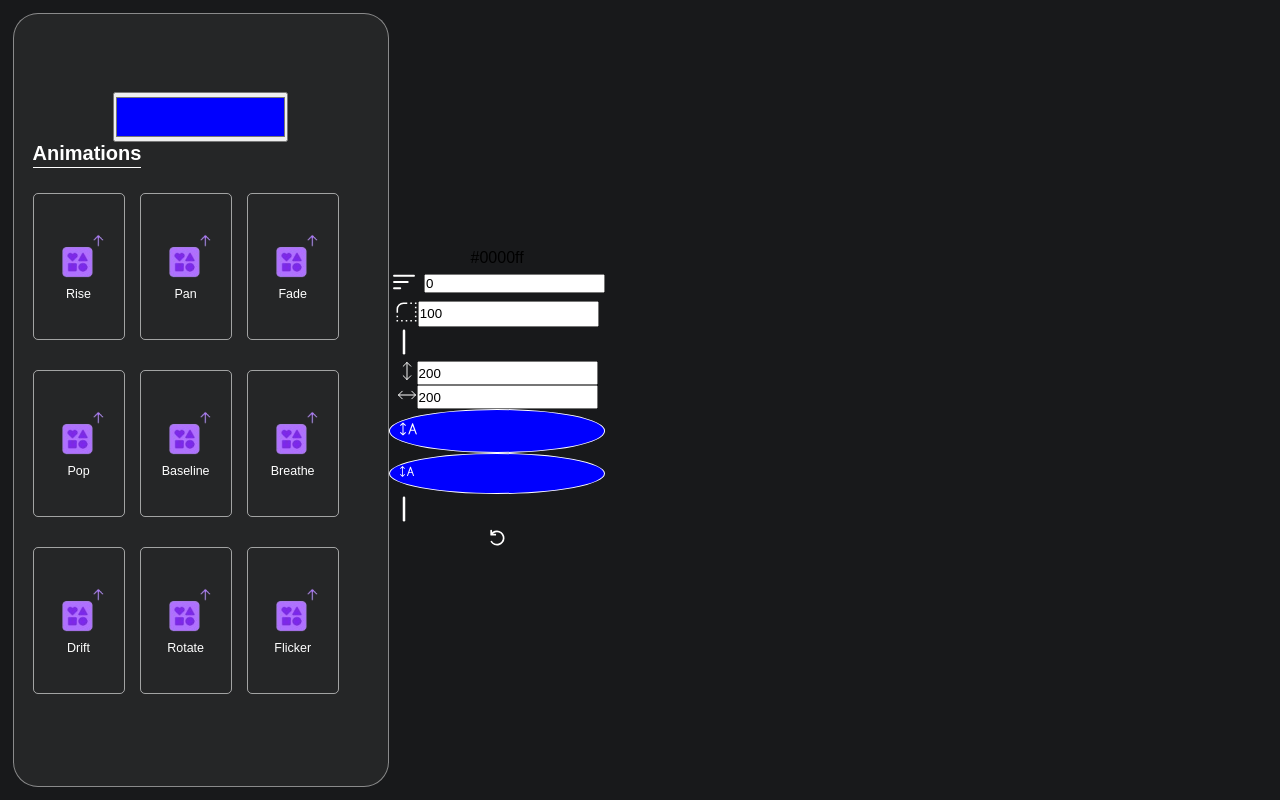
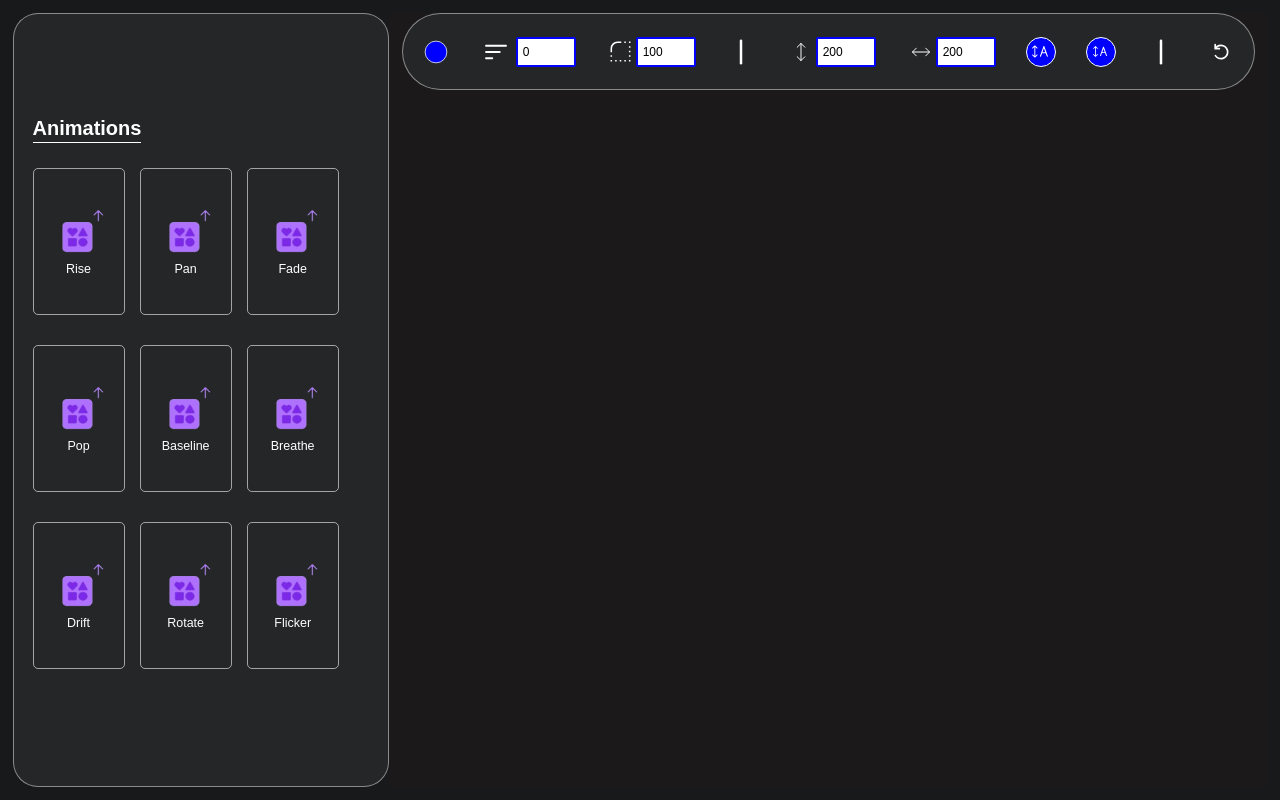
Before and after one commit to NishB369/Animator, a plain HTML site: page src/index.html in a window 1280 px wide. Drawn offline with Linux system fonts and the light colour scheme.

Commit message:
right side panel/upper bar deisgn layout completed

```diff
--- a/src/style.css
+++ b/src/style.css
@@ -74,3 +74,124 @@ body {
   font-family: Arial, Helvetica, sans-serif;
   color: whitesmoke;
 }
+
+#right_side_panel {
+  /* border: 1px solid rgba(254, 244, 244, 0.457); */
+  height: 100%;
+  width: 70%;
+  background-color: #1b1919;
+  display: flex;
+  flex-direction: column;
+  align-items: center;
+  justify-content: space-between;
+  padding: 0 1%;
+}
+
+#deign_layout_bar {
+  width: 100%;
+  height: 10%;
+  border: 1px solid rgba(255, 255, 255, 0.463);
+  border-radius: 50px;
+  background-color: #252627;
+  display: flex;
+  align-items: center;
+  justify-content: center;
+  /* overflow-x: scroll; */
+}
+
+dl {
+  display: flex;
+  align-items: center;
+  justify-content: center;
+  gap: 30px;
+}
+
+dt div {
+  display: flex;
+  align-items: center;
+  justify-content: center;
+}
+
+.deign_layout_bar_btns {
+  height: 30px;
+  width: 30px;
+}
+
+#bgc_btn {
+  border: 1px solid white;
+  border-radius: 50%;
+  background: blue;
+  scale: 0.75;
+  cursor: pointer;
+}
+
+#hex_code {
+  height: 25px;
+  width: 80px;
+  background-color: rgba(255, 255, 255, 0.767);
+  font-size: 12px;
+  font-family: Arial, Helvetica, sans-serif;
+  border-radius: 20px;
+  padding: 2px 1px;
+  font-weight: 400;
+  position: absolute;
+  top: 60px;
+  border: 1px solid white;
+  text-align: center;
+  display: none;
+}
+
+#color_input {
+  display: none;
+  margin: 12.5px 50px 12.5px 50px;
+  align-items: center;
+  justify-content: start;
+}
+
+#reload_btn {
+  cursor: pointer;
+}
+
+#border_input {
+  width: 60px;
+  height: 30px;
+  border: 2px solid blue;
+  border-radius: 2px;
+  padding: 0 0 0 5px;
+  font-family: Arial, Helvetica, sans-serif;
+  font-size: 12px;
+  font-weight: 500;
+}
+
+#border_radius_input {
+  width: 60px;
+  height: 30px;
+  border: 2px solid blue;
+  border-radius: 2px;
+  padding: 0 0 0 5px;
+  font-family: Arial, Helvetica, sans-serif;
+  font-size: 12px;
+  font-weight: 500;
+}
+
+#height_input {
+  width: 60px;
+  height: 30px;
+  border: 2px solid blue;
+  border-radius: 2px;
+  padding: 0 0 0 5px;
+  font-family: Arial, Helvetica, sans-serif;
+  font-size: 12px;
+  font-weight: 500;
+}
+
+#width_input {
+  width: 60px;
+  height: 30px;
+  border: 2px solid blue;
+  border-radius: 2px;
+  padding: 0 0 0 5px;
+  font-family: Arial, Helvetica, sans-serif;
+  font-size: 12px;
+  font-weight: 500;
+}
```
